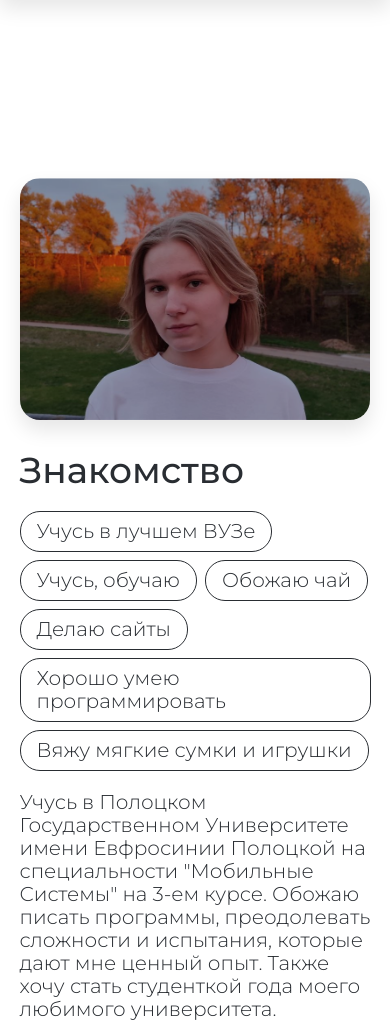
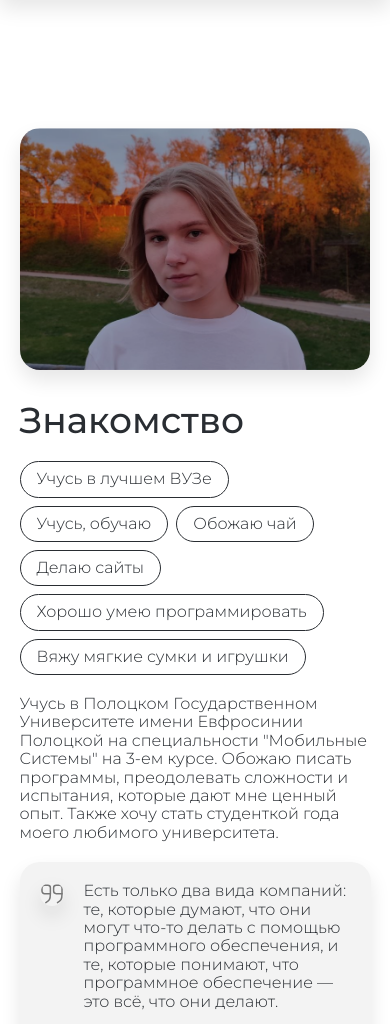
Before and after one commit to aucuo/about, a plain HTML site: page index.html in a window 390 px wide. Shown: the part 846-1870 px from the top of the page. Drawn offline with nearby package versions, Linux system fonts and the light colour scheme.

Commit message:
media queries

```diff
--- a/index.scss
+++ b/index.scss
@@ -245,3 +245,12 @@ section.projects {
         }
     }
 }
+
+@media screen and (max-width: 900px) {
+    body {
+        font-size: 16px;
+    }
+    section:not(.background) {
+        padding: 40px 0;
+    }
+}
```
Also changed, not shown: index.css.
